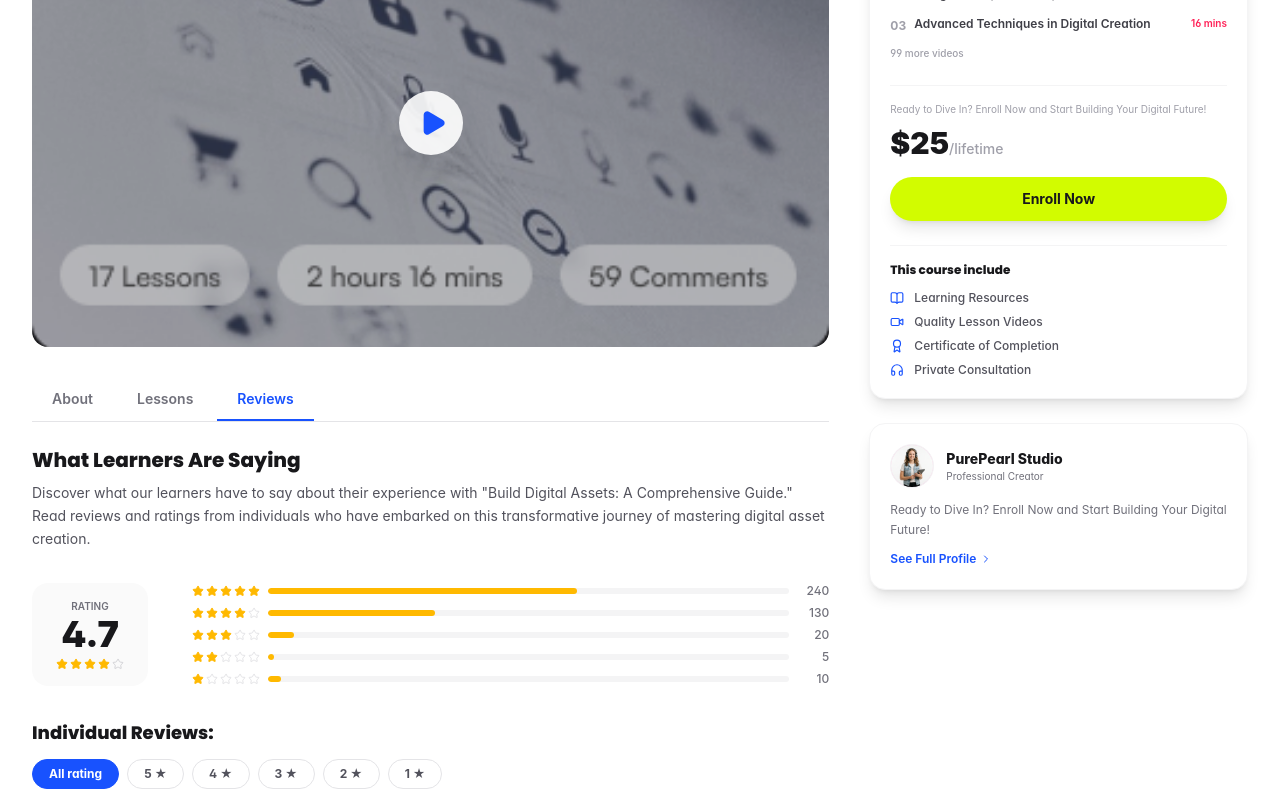
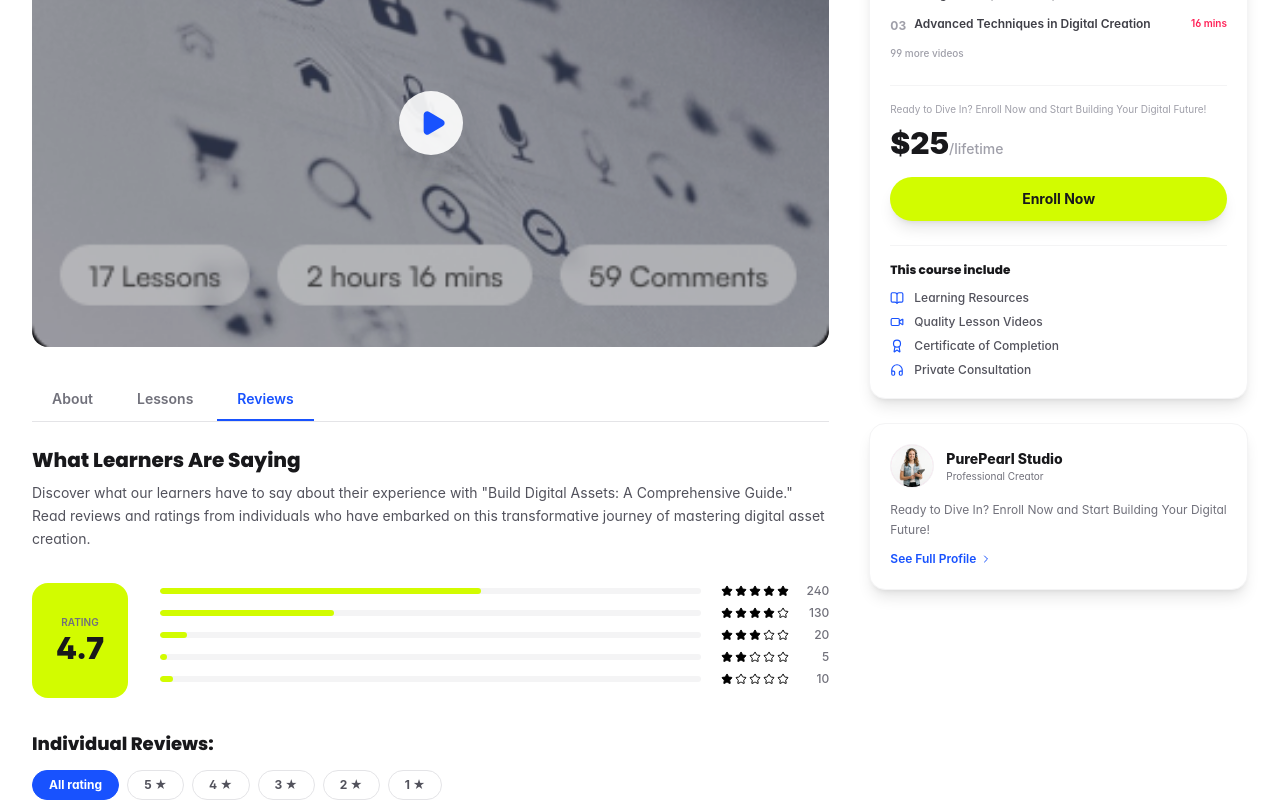
Before and after one commit to ridwanul-basit/ByteSpace-New, a Next.js app: page /courses/balancing-productivity in a window 1280 px wide. Both pictures are taken after a click on the button "Reviews". Shown: the part 478-1278 px from the top of the page. Built offline with nearby package versions, Linux system fonts and the light colour scheme; a web font is replaced by a local one.

Commit message:
feat(fixed : course review)

```diff
--- a/src/app/courses/[slug]/page.tsx
+++ b/src/app/courses/[slug]/page.tsx
@@ -400,27 +400,27 @@ function ReviewsTab() {
 
       {/* Rating overview */}
       <div className="flex flex-col sm:flex-row gap-8 items-start">
-        <div className="text-center">
-          <div className="inline-flex flex-col items-center rounded-2xl bg-zinc-50 px-6 py-4">
+        <div className="text-center bg-[#d2fc00] rounded-2xl">
+          <div className="inline-flex flex-col items-center rounded-2xl px-6 py-8">
             <p className="text-[10px] font-semibold text-zinc-500 uppercase">Rating</p>
-            <p className="text-4xl font-black text-zinc-900">4.7</p>
-            <div className="mt-1 flex gap-0.5">
-              {[1, 2, 3, 4, 5].map(i => <Star key={i} className={`w-3 h-3 ${i <= 4 ? "fill-amber-400 text-amber-400" : "text-zinc-300"}`} />)}
-            </div>
+            <p className="text-3xl font-black text-zinc-900">4.7</p>
           </div>
         </div>
 
         <div className="flex-1 space-y-1.5">
           {ratingBreakdown.map((r) => (
             <div key={r.stars} className="flex items-center gap-2">
+
+              <div className="flex-1 h-1.5 bg-zinc-100 rounded-full overflow-hidden">
+                <div className="h-full bg-[#d2fc00] rounded-full" style={{ width: `${(r.count / total) * 100}%` }} />
+              </div>
+
               <div className="flex gap-0.5 w-20 justify-end">
-                {[1, 2, 3, 4, 5].map(i => <Star key={i} className={`w-3 h-3 ${i <= r.stars ? "fill-amber-400 text-amber-400" : "text-zinc-200"}`} />)}
-              </div>
-              <div className="flex-1 h-1.5 bg-zinc-100 rounded-full overflow-hidden">
-                <div className="h-full bg-amber-400 rounded-full" style={{ width: `${(r.count / total) * 100}%` }} />
+                {[1, 2, 3, 4, 5].map(i => <Star key={i} className={`w-3 h-3 ${i <= r.stars ? "fill-black text-black" : "text-black"}`} />)}
               </div>
               <span className="text-xs text-zinc-500 font-medium w-8 text-right">{r.count}</span>
             </div>
+
           ))}
         </div>
       </div>
@@ -461,7 +461,7 @@ function ReviewsTab() {
               <span className="text-[10px] text-zinc-400">{review.time}</span>
             </div>
             <div className="mt-2 flex gap-0.5">
-              {[1, 2, 3, 4, 5].map(i => <Star key={i} className={`w-3 h-3 ${i <= review.rating ? "fill-amber-400 text-amber-400" : "text-zinc-200"}`} />)}
+              {[1, 2, 3, 4, 5].map(i => <Star key={i} className={`w-3 h-3 ${i <= review.rating ? "fill-black text-black" : "text-black"}`} />)}
             </div>
             <p className="mt-3 text-sm text-zinc-600 leading-relaxed">{review.text}</p>
           </div>
```
